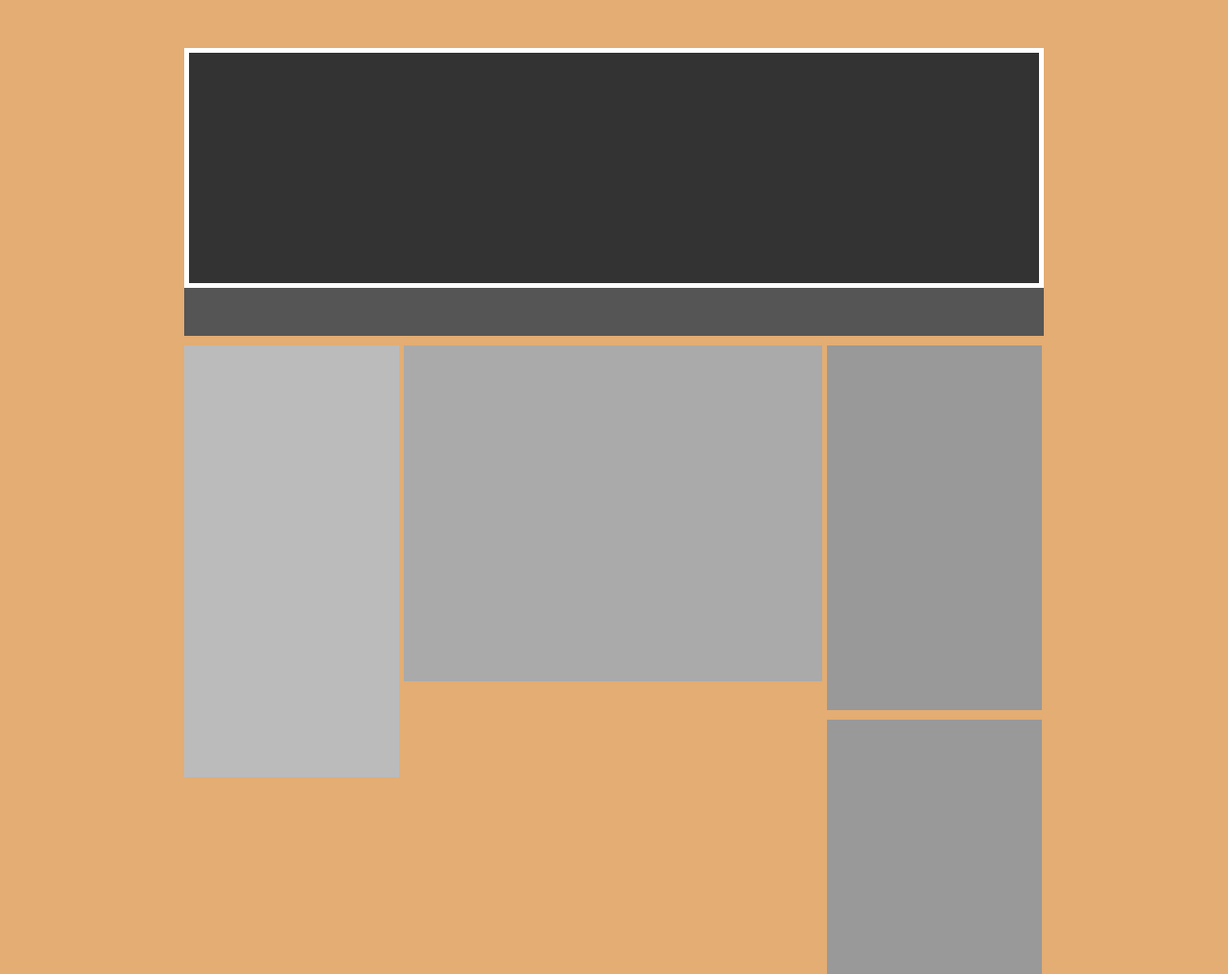
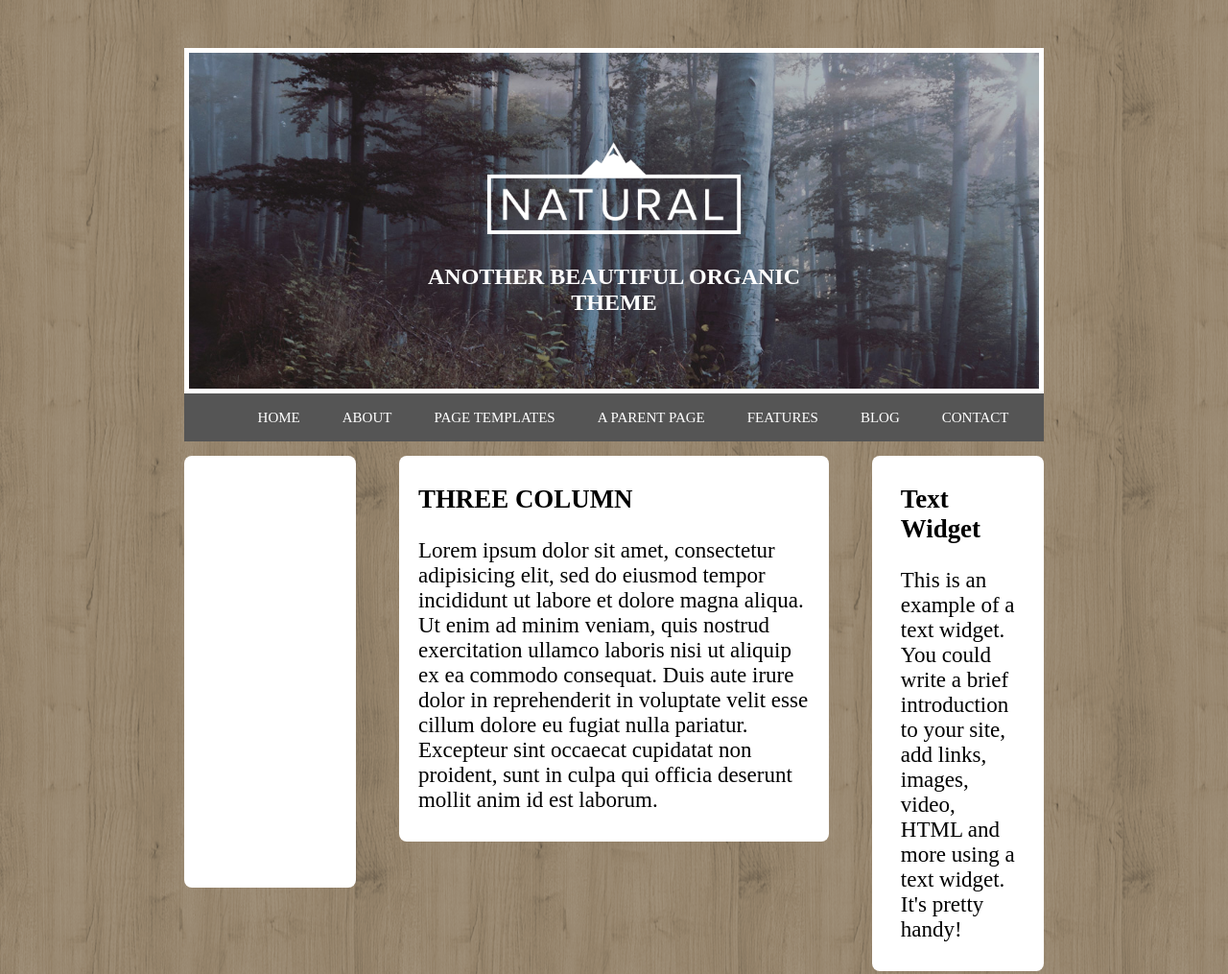
Before and after one commit to GerardoPagliarulo/htmlcss-struttura-wp, a plain HTML site: page index.html in a window 1280 px wide. Shown: the top 1015 px of the page at 96% size. Drawn offline with Linux system fonts and the light colour scheme.

Commit message:
Modifiche Progetto

```diff
--- a/index.html
+++ b/index.html
@@ -4,6 +4,7 @@
     <meta charset="utf-8">
     <title>htmlcss-struttura-wp</title>
     <link rel="stylesheet" href="style/style.css">
+    <link href="https://fonts.googleapis.com/css?family=Roboto:500&display=swap" rel="stylesheet">
   </head>
 
   <body>
@@ -11,27 +12,59 @@
     <!-- TESTATA -->
     <header>
       <div class="testata">
-      </div>
-      <div class="menu">
+        <div class="immagine-testata">
+          <div class="logo-testata">
+            <img src="image/logo.png" alt="Immagine Logo" width=70% height=70%>
+            <h2 class="testo-logo">ANOTHER BEAUTIFUL ORGANIC THEME</h2>
+          </div>
+        </div>
+        <div class="menu">
+          <ul class="testo-menu">
+            <li>HOME</li>
+            <li>ABOUT</li>
+            <li>PAGE TEMPLATES</li>
+            <li>A PARENT PAGE</li>
+            <li>FEATURES</li>
+            <li>BLOG</li>
+            <li>CONTACT</li>
+          </ul>
+        </div>
       </div>
     </header>
 
     <main>
 
       <!-- SEZIONE UNICA -->
-      <section>
+      <section id="font-sezione">
 
         <div class="contenitore clearfix">
           <div class="colonna-sinistra">
           </div>
           <div class="colonna-centrale">
+            <div class="testo-colonna-centrale">
+              <h3 class="titolo-testo-cln-centrale">THREE COLUMN</h3>
+              <p>Lorem ipsum dolor sit amet, consectetur adipisicing elit, sed do eiusmod tempor incididunt ut labore et dolore magna aliqua. Ut enim ad minim veniam, quis nostrud exercitation ullamco laboris nisi ut aliquip ex ea commodo consequat. Duis aute irure dolor in reprehenderit in voluptate velit esse cillum dolore eu fugiat nulla pariatur. Excepteur sint occaecat cupidatat non proident, sunt in culpa qui officia deserunt mollit anim id est laborum.</p>
+            </div>
           </div>
           <div class="colonna-destra">
             <div class="colonna-destra-uno">
+              <div class="testo-cln-dx-uno">
+                <h3 class="titolo-cln-destra-uno">Text Widget</h3>
+                <p>This is an example of a text widget. You could write a brief introduction to your site, add links, images, video, HTML and more using a text widget. It's pretty handy!</p>
+              </div>
             </div>
             <div class="colonna-destra-due">
+              <div class="testo-cln-dx-due">
+                <h3 class="titolo-cln-destra-due">Text Widget</h3>
+                <p>This is an example of a text widget. You could write a brief introduction to your site, add links, images, video, HTML and more using a text widget. It's pretty handy!</p>
+              </div>
             </div>
             <div class="colonna-destra-tre">
+              <div class="testo-cln-dx-tre">
+                <h3 class="titolo-cln-destra-tre">Text Widget</h3>
+                <p>This is an example of a text widget. You could write a brief introduction to your site, add links, images, video, HTML and more using a text widget. It's pretty handy!</p>
+              </div>
+
             </div>
           </div>
         </div>
@@ -39,8 +72,13 @@
       </section>
 
       <footer>
-        <div class="fondo-pagina">
-        </div>
+          <div class="testo-footer">
+            <div class="scritta-footer">
+              <p>Pagina realizzata da Pinco Pallo</p>
+            </div>
+          </div>
+          <div class="immagini-footer">
+          </div>
       </footer>
 
     </main>
--- a/style/style.css
+++ b/style/style.css
@@ -1,22 +1,60 @@
 * {
+  margin: 0;
   box-sizing: border-box;
 }
 
 body {
   width: 70%;
   margin: 50px auto;
-  background: #E3AD73;
+  background-image: url('../image/background-pagina.png');
+  background-position: center;
+  /* background-size: cover; */
+}
+ .testata {
+   margin-bottom: 15px;
+ }
+
+.immagine-testata {
+  position: relative;
+  height: 360px;
+  border: 5px solid #fff;
+  background-image: url('../image/background-banner.jpeg');
+  background-position: center;
+  background-size: cover;
 }
 
-.testata {
-  height: 250px;
-  background-color: #333;
-  border: 5px solid #fff;
+.logo-testata {
+  position: absolute;
+  text-align: center;
+  top: 50%;
+  left: 50%;
+  transform: translate(-50%, -50%);
+}
+
+.testo-logo {
+  color: #fff;
 }
 
 .menu {
-  height: 50px;
+  /* height: 50px; */
+  text-align: center;
   background-color: #555;
+  line-height: 50px;
+  /* opacity: 0.5; */
+}
+
+.testo-menu li{
+  display: inline-block;
+  list-style: none;
+  color: #fff;
+  padding-left: 20px;
+  padding-right: 20px;
+  font-size: 15px;
+}
+
+/* FONT DELLA SEZIONE */
+#font-sezione {
+  font-family: 'Roboto', ;
 }
 
 .clearfix::after {
@@ -29,49 +67,112 @@ body {
 /* COLONNA SINISTRA */
 .colonna-sinistra {
   float: left;
-  width: 25%;
+  width: 20%;
   height: 450px;
-  background-color: #bbb;
-  margin-top: 10px;
+  background-color: #fff;
+  border-radius: 8px;
+  /* padding-right: 15px; */
 }
 
 /* COLONNA CENTRALE */
 .colonna-centrale {
   float: left;
-  width: 48.65%;
-  height: 350px;
-  background-color: #aaa;
-  margin-top: 10px;
-  margin-left: 5px;
-  margin-right: 5px;
+  width: 50%;
+  /* height: 350px; */
+  background-color: #fff;
+  border-radius: 8px;
+  /* padding: 0 15px; */
+  margin-left: 5%;
+  margin-right: 5%;
+}
+
+.testo-colonna-centrale {
+  padding: 30px 20px;
+  font-size: 23px;
+}
+
+.titolo-testo-cln-centrale {
+  margin-bottom: 25px;
 }
 
 /* COLONNA DESTRA */
 .colonna-destra {
   float: left;
-  width: 25%;
+  width: 20%;
+  /* padding-left: 15px; */
+}
+/* PRIMA COLONNA DESTRA */
+.colonna-destra-uno {
+  /* height: 380px; */
+  background-color: #fff;
+  border-radius: 8px;
 }
 
-.colonna-destra-uno {
-  height: 380px;
-  background-color: #999;
-  margin-top: 10px;
+.testo-cln-dx-uno {
+  padding: 30px 20px;
+  font-size: 23px;
+  margin: 0 10px;
 }
 
+.titolo-cln-destra-uno {
+  margin-bottom: 25px;
+}
+
+/* SECONDA COLONNA DESTRA */
 .colonna-destra-due {
   height: 380px;
-  background-color: #999;
-  margin-top: 10px;
+  background-color: #fff;
+  border-radius: 8px;
+  margin-top: 15px;
 }
 
+.testo-cln-dx-due {
+  padding: 30px 20px;
+  font-size: 23px;
+  margin: 0 10px;
+}
+
+.titolo-cln-destra-due {
+  margin-bottom: 25px;
+}
+
+/* TERZA COLONNA DESTRA */
 .colonna-destra-tre {
   height: 380px;
-  background-color: #999;
-  margin-top: 10px;
+  background-color: #fff;
+  border-radius: 8px;
+  margin-top: 15px;
 }
 
-.fondo-pagina {
+.testo-cln-dx-tre {
+  padding: 30px 20px;
+  font-size: 23px;
+  margin: 0 10px;
+}
+
+.titolo-cln-destra-tre {
+  margin-bottom: 25px;
+}
+
+/* FONDO PAGINA */
+.testo-footer {
+  height: 20px;
+  border-bottom: 2px solid #ccc;
+  background-color: #fff;
+  border-top-left-radius: 8px;
+  border-top-right-radius: 8px;
+  margin-top: 15px;
+}
+
+.scritta-footer {
+  text-align: center;
+  font-style: italic;
+  opacity: 0.5;
+}
+
+.immagini-footer {
   height: 70px;
-  background-color: #ccc;
-  margin-top: 10px;
+  background-color: #fff;
+  border-bottom-left-radius: 8px;
+  border-bottom-right-radius: 8px;
 }
```
Also changed, not shown: image/background-banner.jpeg (added), image/background-pagina.png (added), image/logo.png (added).
